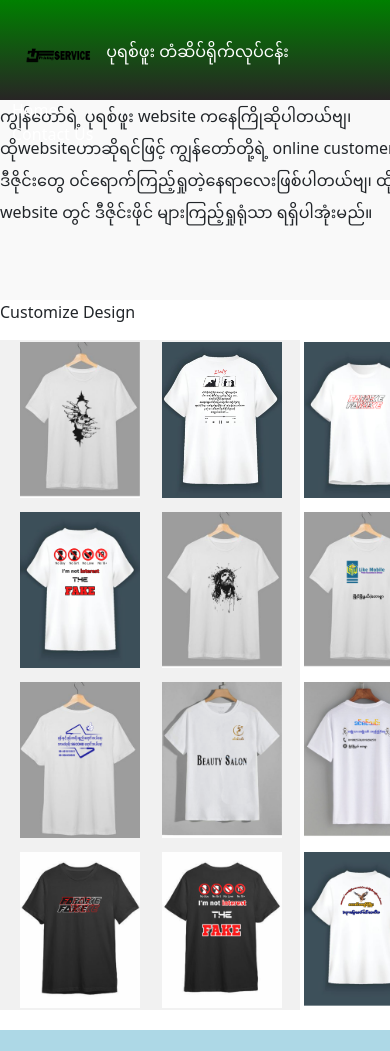
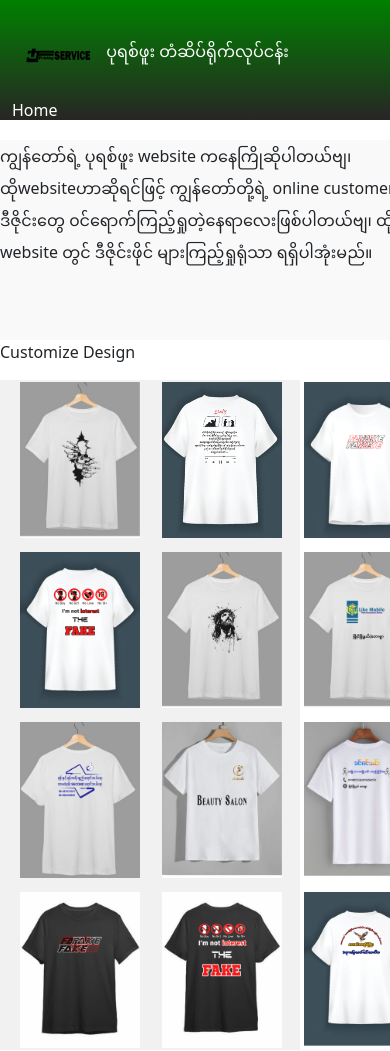
Before and after one commit to ThaeWaiLinn/payitphuu, a plain HTML site: page index.html in a window 390 px wide. Shown: the top 1051 px of the page. Drawn offline with Linux system fonts and the light colour scheme.

Commit message:
nav modi

```diff
--- a/style.css
+++ b/style.css
@@ -127,23 +127,32 @@ button.btn-close:hover {
 
 
 
-@media(max-width:700px) {
+@media(max-width:600px) {
 
 
 
 
     nav {
-        width: 420px;
-        height: 100px;
+        width: 430px;
+        height: 120px;
         background: linear-gradient(green, rgb(40, 37, 37));
-        /* padding: -5px 0;
+        padding: -5px 0;
         margin-bottom: 20px;
 
-        display: inline-block; */
+        display: inline-block;
 
 
 
     }
+
+    /* nav ul li {
+        width: 430px;
+        height: 120px;
+        background: linear-gradient(green, rgb(40, 37, 37));
+        float: left;
+        list-style-type: none;
+        margin-left: 10px;
+    } */
 
     .title {
         color: white;
```
Also changed, not shown: index.html (+1 -0 lines).
